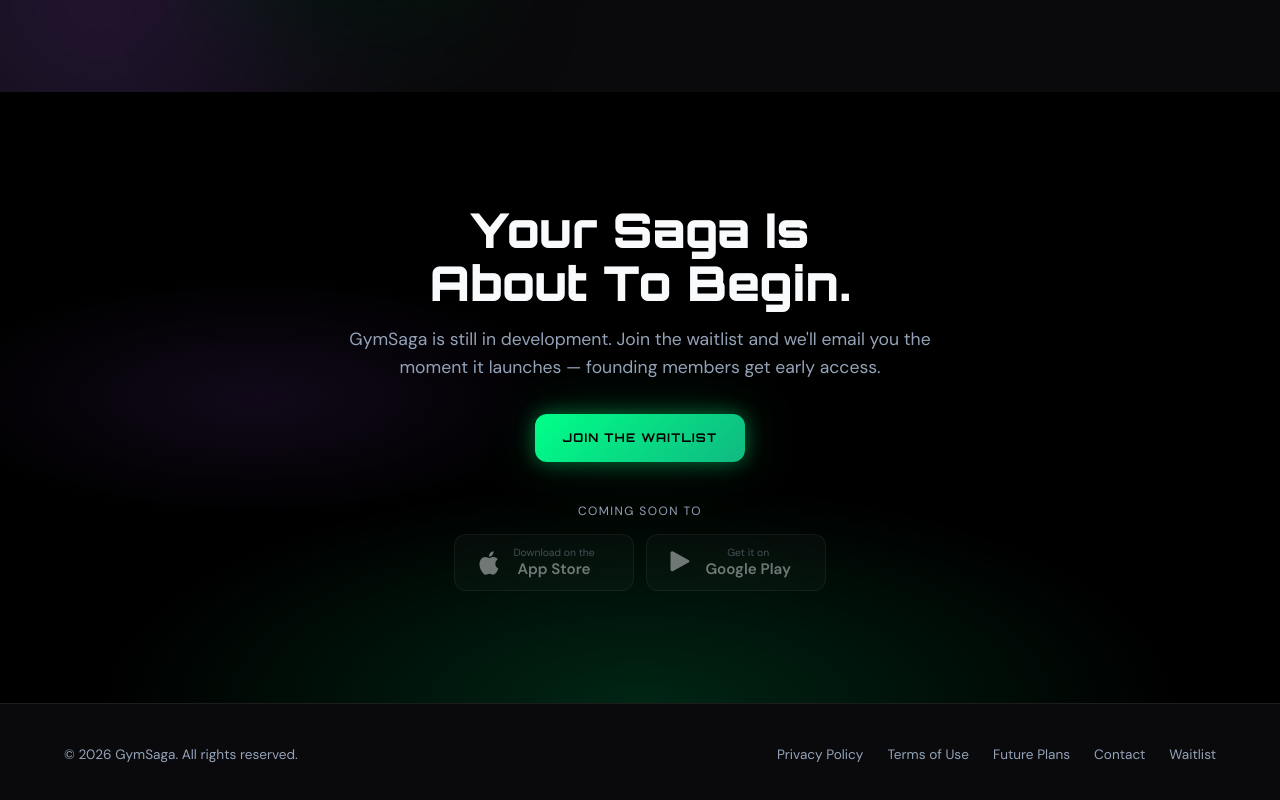
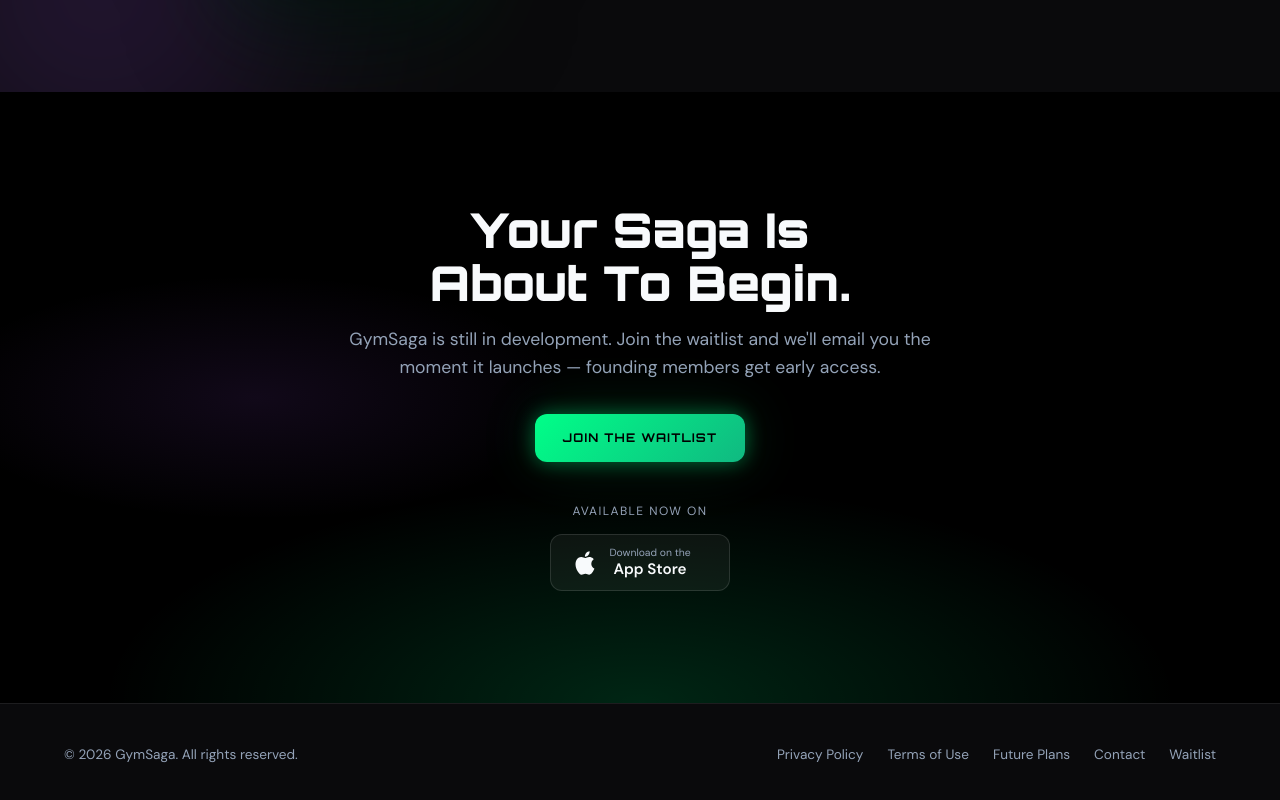
Before and after one commit to Nelzord/gym-saga-site, a plain HTML site: page index.html in a window 1280 px wide. Shown: the part 6537-7337 px from the top of the page. Drawn offline with Linux system fonts and the light colour scheme.

Commit message:
add app store url and remove play store icon

```diff
--- a/index.html
+++ b/index.html
@@ -1146,16 +1146,12 @@
         <h2>Your Saga Is<br>About To Begin.</h2>
         <p>GymSaga is still in development. Join the waitlist and we'll email you the moment it launches — founding members get early access.</p>
         <a href="#waitlist" class="btn btn-primary" data-view="waitlist">Join the Waitlist</a>
-        <span class="store-soon-label" style="margin-top:2.5rem;">Coming soon to</span>
+        <span class="store-soon-label" style="margin-top:2.5rem;">Available now on</span>
         <div class="store-btns">
-          <span class="store-btn soon" aria-label="Coming soon to the App Store">
+          <a class="store-btn" href="https://apps.apple.com/us/app/gymsaga/id6762854085" target="_blank" rel="noopener" aria-label="Download GymSaga on the App Store">
             <svg width="28" height="28" viewBox="0 0 24 24" fill="currentColor"><path d="M18.71 19.5c-.83 1.24-1.71 2.45-3.05 2.47-1.34.03-1.77-.79-3.29-.79-1.53 0-2 .77-3.27.82-1.31.05-2.3-1.32-3.14-2.53C4.25 17 2.94 12.45 4.7 9.39c.87-1.52 2.43-2.48 4.12-2.51 1.28-.02 2.5.87 3.29.87.78 0 2.26-1.07 3.81-.91.65.03 2.47.26 3.64 1.98-.09.06-2.17 1.28-2.15 3.81.03 3.02 2.65 4.03 2.68 4.04-.03.07-.42 1.44-1.38 2.83M13 3.5c.73-.83 1.94-1.46 2.94-1.5.13 1.17-.34 2.35-1.04 3.19-.69.85-1.83 1.51-2.95 1.42-.15-1.15.41-2.35 1.05-3.11z"/></svg>
             <div><small>Download on the</small><strong>App Store</strong></div>
-          </span>
-          <span class="store-btn soon" aria-label="Coming soon to Google Play">
-            <svg width="28" height="28" viewBox="0 0 24 24" fill="currentColor"><path d="M3 20.5v-17c0-.83.67-1.5 1.5-1.5.28 0 .53.08.76.22l13.5 7.5c.66.37.66 1.33 0 1.7l-13.5 7.5c-.23.14-.48.22-.76.22-.83 0-1.5-.67-1.5-1.5z"/></svg>
-            <div><small>Get it on</small><strong>Google Play</strong></div>
-          </span>
+          </a>
         </div>
       </div>
     </section>
@@ -1546,16 +1542,12 @@
           <button type="submit" id="waitlistBtn" class="btn btn-primary waitlist-btn">Join Waitlist</button>
         </form>
         <p class="waitlist-msg" id="waitlistMsg" role="status" aria-live="polite"></p>
-        <span class="store-soon-label">Coming soon to</span>
+        <span class="store-soon-label">Available now on</span>
         <div class="store-btns">
-          <span class="store-btn soon" aria-label="Coming soon to the App Store">
+          <a class="store-btn" href="https://apps.apple.com/us/app/gymsaga/id6762854085" target="_blank" rel="noopener" aria-label="Download GymSaga on the App Store">
             <svg width="28" height="28" viewBox="0 0 24 24" fill="currentColor"><path d="M18.71 19.5c-.83 1.24-1.71 2.45-3.05 2.47-1.34.03-1.77-.79-3.29-.79-1.53 0-2 .77-3.27.82-1.31.05-2.3-1.32-3.14-2.53C4.25 17 2.94 12.45 4.7 9.39c.87-1.52 2.43-2.48 4.12-2.51 1.28-.02 2.5.87 3.29.87.78 0 2.26-1.07 3.81-.91.65.03 2.47.26 3.64 1.98-.09.06-2.17 1.28-2.15 3.81.03 3.02 2.65 4.03 2.68 4.04-.03.07-.42 1.44-1.38 2.83M13 3.5c.73-.83 1.94-1.46 2.94-1.5.13 1.17-.34 2.35-1.04 3.19-.69.85-1.83 1.51-2.95 1.42-.15-1.15.41-2.35 1.05-3.11z"/></svg>
             <div><small>Download on the</small><strong>App Store</strong></div>
-          </span>
-          <span class="store-btn soon" aria-label="Coming soon to Google Play">
-            <svg width="28" height="28" viewBox="0 0 24 24" fill="currentColor"><path d="M3 20.5v-17c0-.83.67-1.5 1.5-1.5.28 0 .53.08.76.22l13.5 7.5c.66.37.66 1.33 0 1.7l-13.5 7.5c-.23.14-.48.22-.76.22-.83 0-1.5-.67-1.5-1.5z"/></svg>
-            <div><small>Get it on</small><strong>Google Play</strong></div>
-          </span>
+          </a>
         </div>
       </div>
     </section>
```
